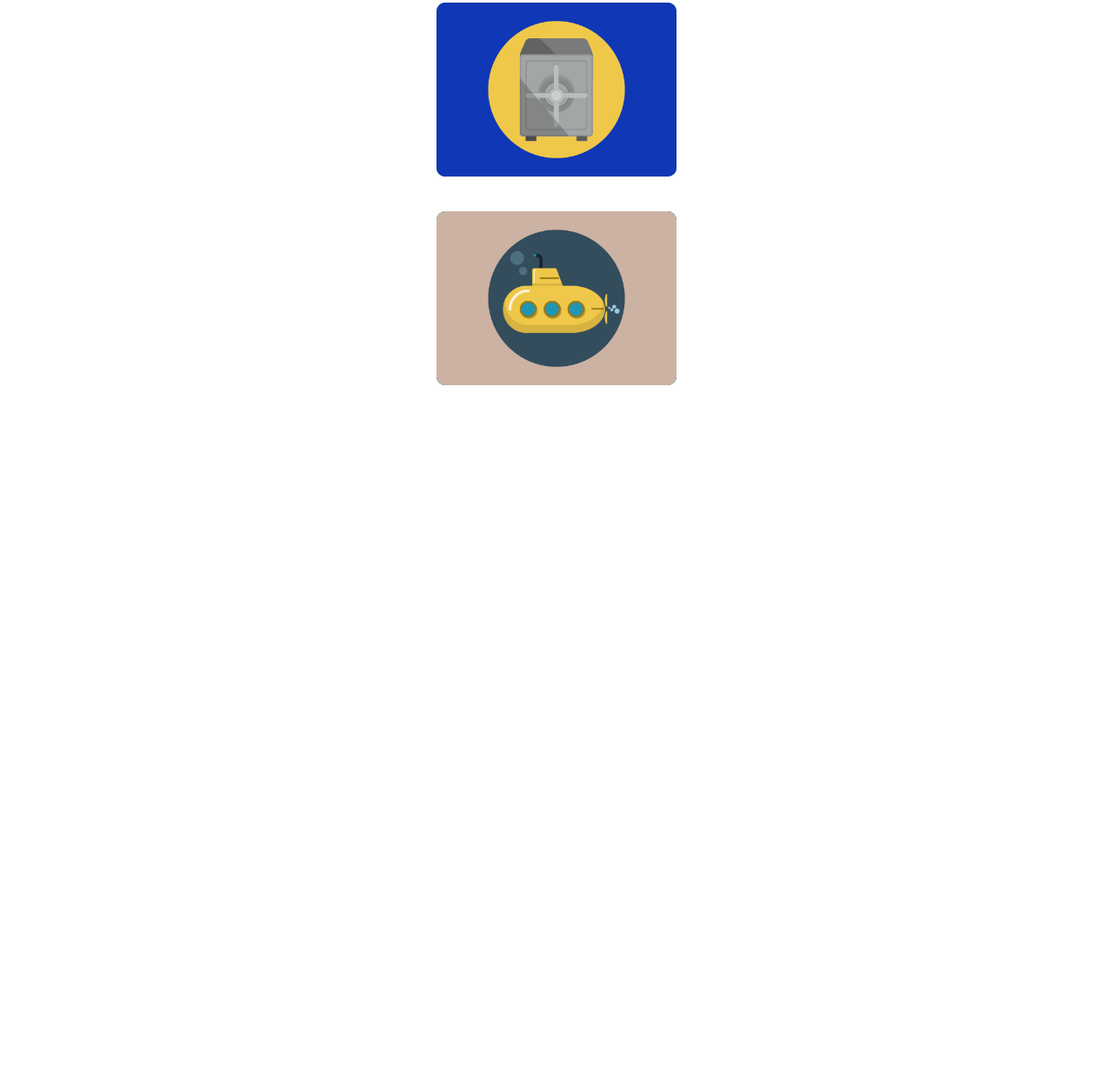
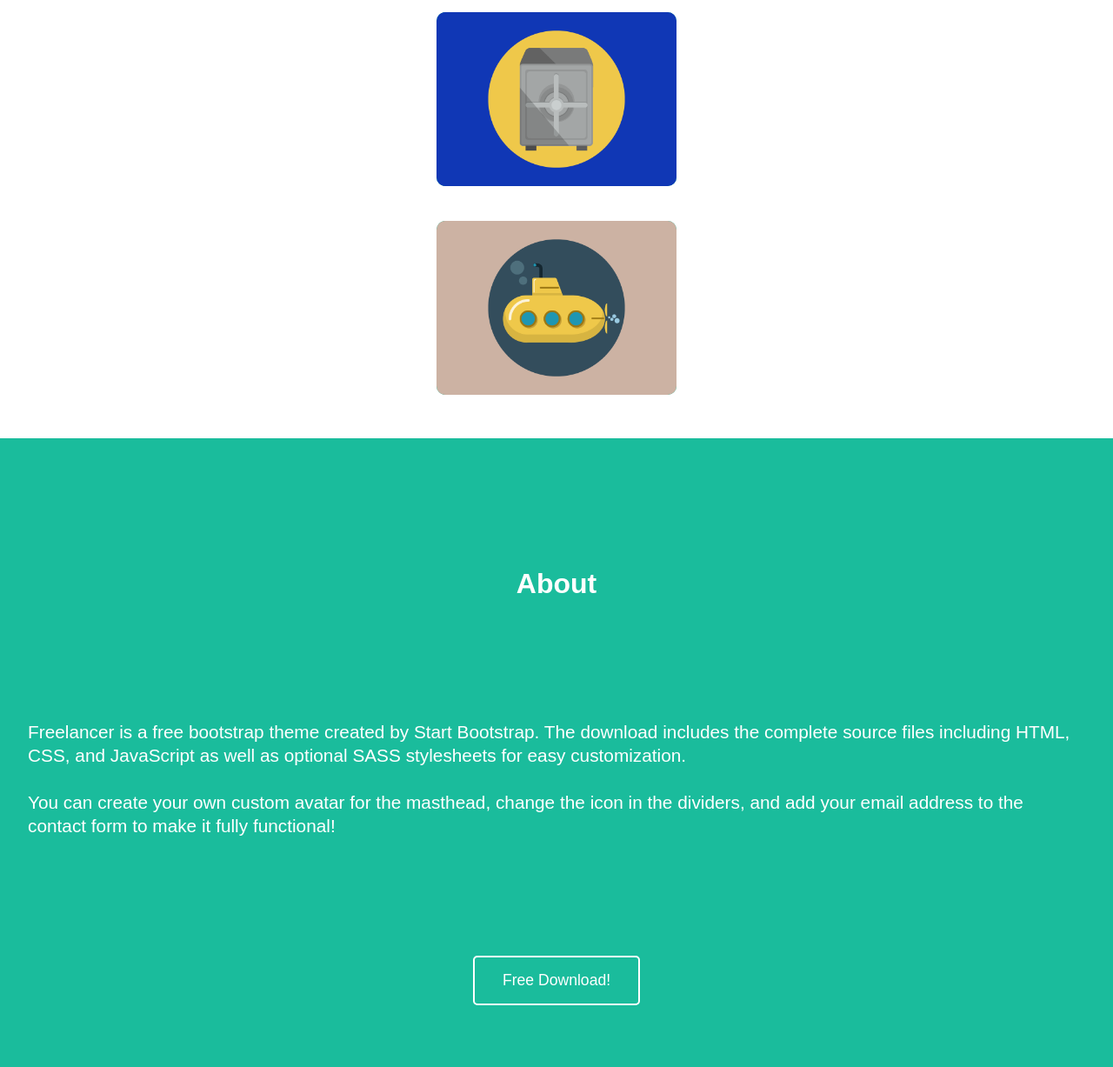
Before and after one commit to MhamadR/bootstrap_clone-frontend, a plain HTML site: page index.html in a window 1280 px wide. Shown: the part 2188-3415 px from the top of the page at 87% size. Before the commit the page ends 2637 px from the top, so only its background shows below. Drawn offline with Linux system fonts and the light colour scheme.

Commit message:
Added About session

```diff
--- a/index.html
+++ b/index.html
@@ -40,30 +40,52 @@
     <!-- Start Portfolio section -->
     <section class="portfolio-container">
       <h2>PORTFOLIO</h2>
-      <div class="portfolio-img">
+      <div class="portfolio-content">
         <img src="Images/cabin.png" />
         <div class="img-mask"></div>
       </div>
-      <div class="portfolio-img">
+      <div class="portfolio-content">
         <img src="Images/cake.png" />
         <div class="img-mask"></div>
       </div>
-      <div class="portfolio-img">
+      <div class="portfolio-content">
         <img src="Images/circus.png" />
         <div class="img-mask"></div>
       </div>
-      <div class="portfolio-img">
+      <div class="portfolio-content">
         <img src="Images/game.png" />
         <div class="img-mask"></div>
       </div>
-      <div class="portfolio-img">
+      <div class="portfolio-content">
         <img src="Images/safe.png" />
         <div class="img-mask"></div>
       </div>
-      <div class="portfolio-img">
+      <div class="portfolio-content">
         <img src="Images/submarine.png" />
         <div class="img-mask"></div>
       </div>
     </section>
+    <!-- End Portfolio Section -->
+    <!-- Start About Section -->
+    <section class="about-container">
+      <div class="about-content">
+        <h2>About</h2>
+        <div class="about-paragraphs">
+          <p>
+            Freelancer is a free bootstrap theme created by Start Bootstrap. The
+            download includes the complete source files including HTML, CSS, and
+            JavaScript as well as optional SASS stylesheets for easy
+            customization.
+          </p>
+          <br />
+          <p>
+            You can create your own custom avatar for the masthead, change the
+            icon in the dividers, and add your email address to the contact form
+            to make it fully functional!
+          </p>
+        </div>
+        <button class="btn-download">Free Download!</button>
+      </div>
+    </section>
   </body>
 </html>
--- a/style.css
+++ b/style.css
@@ -136,7 +136,7 @@ body {
   margin-bottom: 50px;
 }
 
-.hero-content > h2 {
+h2 {
   font-size: 2rem;
 }
 
@@ -152,26 +152,58 @@ body {
   color: #2c3e50;
 }
 
-.portfolio-img {
-  background-color: #2c3e50;
+.portfolio-content {
   width: auto;
   height: 200px;
   border-radius: 10px;
+  cursor: pointer;
   position: relative;
 }
 
-.portfolio-img > img {
+.portfolio-content > img {
+  background-color: #1abc9c;
   border-radius: 10px;
-  background-color: #1abc9c;
 }
 
-.portfolio-img:hover .img-mask {
+.portfolio-content:hover .img-mask {
   position: absolute;
-  background-color: rgba(26, 189, 156, 0.8);
-  z-index: 5;
   top: 0;
   left: 0;
   right: 0;
   bottom: 0;
+  background-color: rgba(26, 189, 156, 0.8);
   border-radius: 10px;
 }
+
+/* About Section */
+.about-container {
+  width: 100%;
+  height: 100vh;
+  background-color: #1abc9c;
+  margin-top: 50px;
+  display: flex;
+  justify-content: center;
+  align-items: center;
+}
+
+.about-content {
+  display: flex;
+  flex-direction: column;
+  justify-content: space-around;
+  align-items: center;
+  width: 95%;
+  height: 80%;
+}
+
+.about-paragraphs {
+  font-size: 1.3rem;
+}
+
+.btn-download {
+  background-color: #1abc9c;
+  border: 2px solid white;
+  border-radius: 5px;
+  padding: 1rem 2rem;
+  color: white;
+  font-size: 1.1rem;
+}
```
